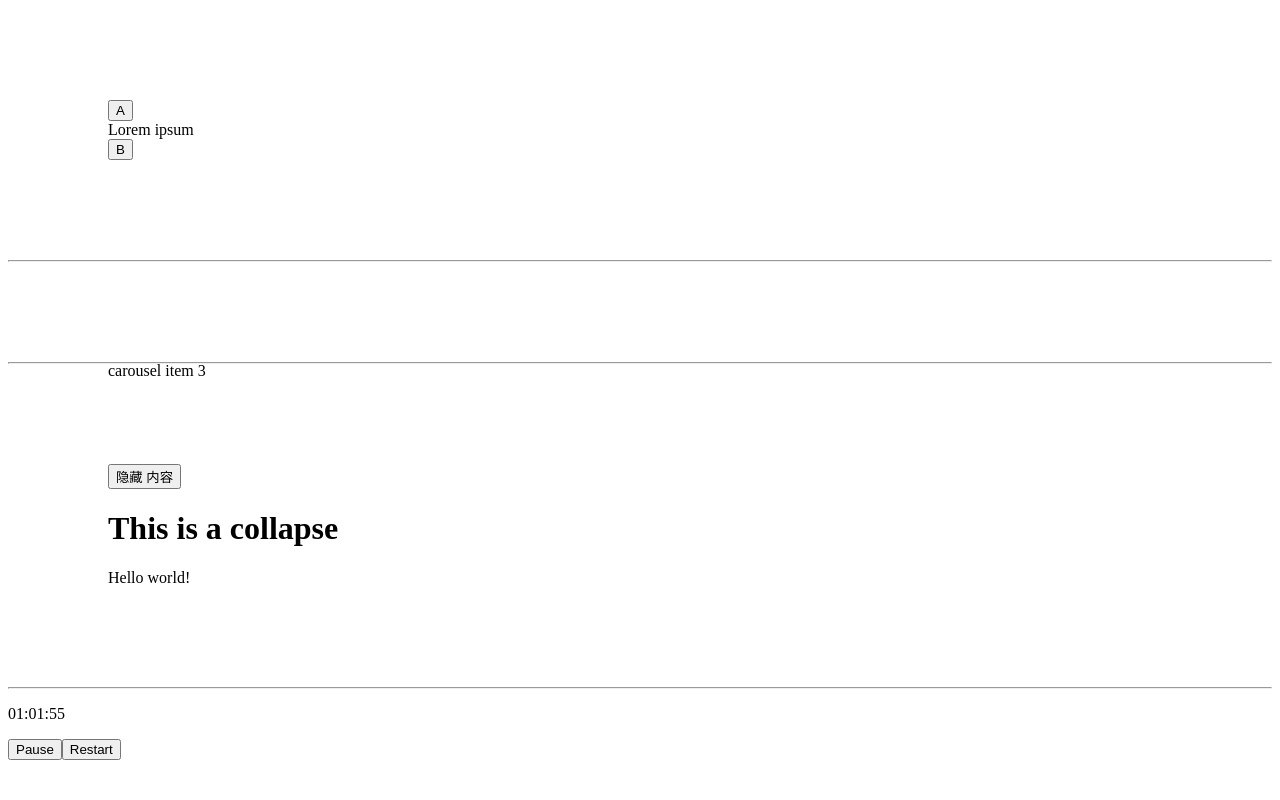
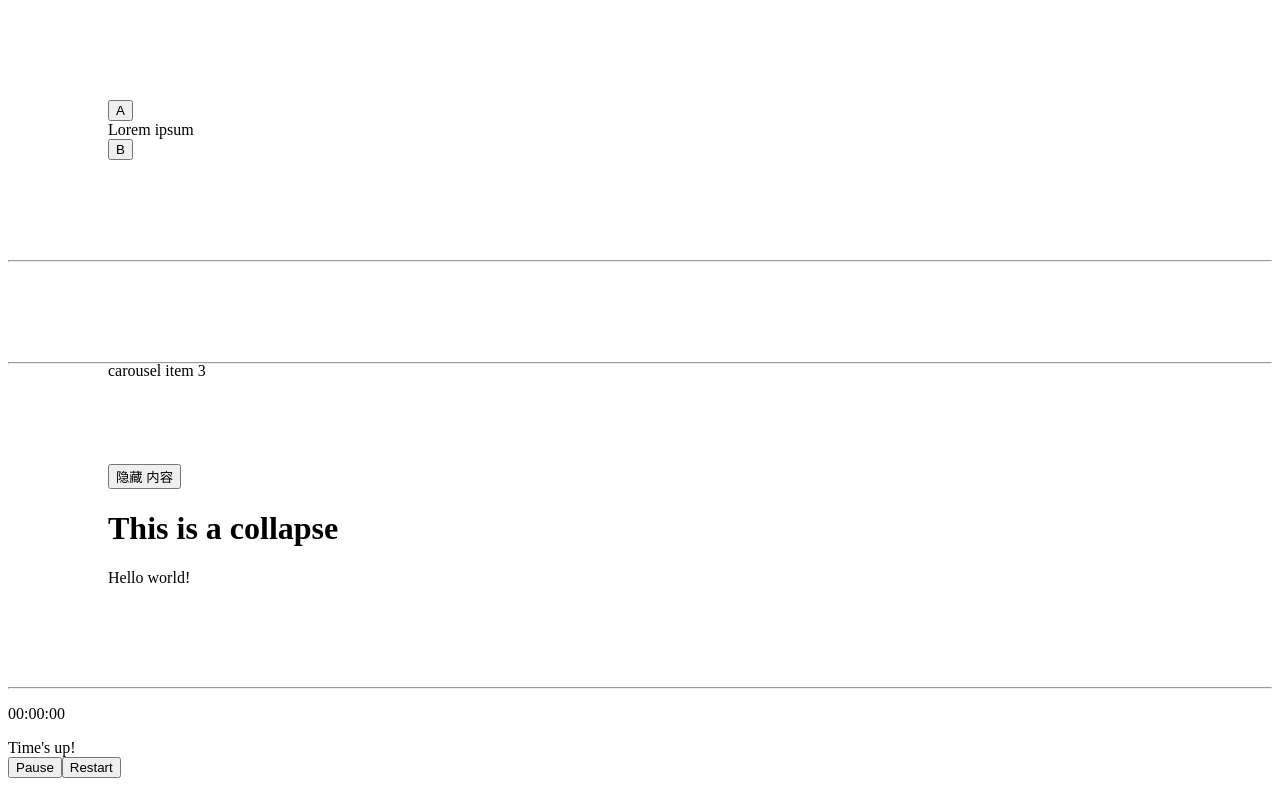
Before and after one commit to Sunny-117/React-practices, a React (Create React App) app: page / in a window 1280 px wide. Built offline with nearby package versions, Linux system fonts and the light colour scheme.

Commit message:
feat: add new feature

```diff
--- a/src/App.tsx
+++ b/src/App.tsx
@@ -43,7 +43,7 @@ export const App = () => {
       </div>
       <hr />
       <div className="CountDown">
-        <CountDown hours="1" minutes="2" />
+        <CountDown hours="0" minutes="0" seconds="2" />
       </div>
     </div>
   )
```
